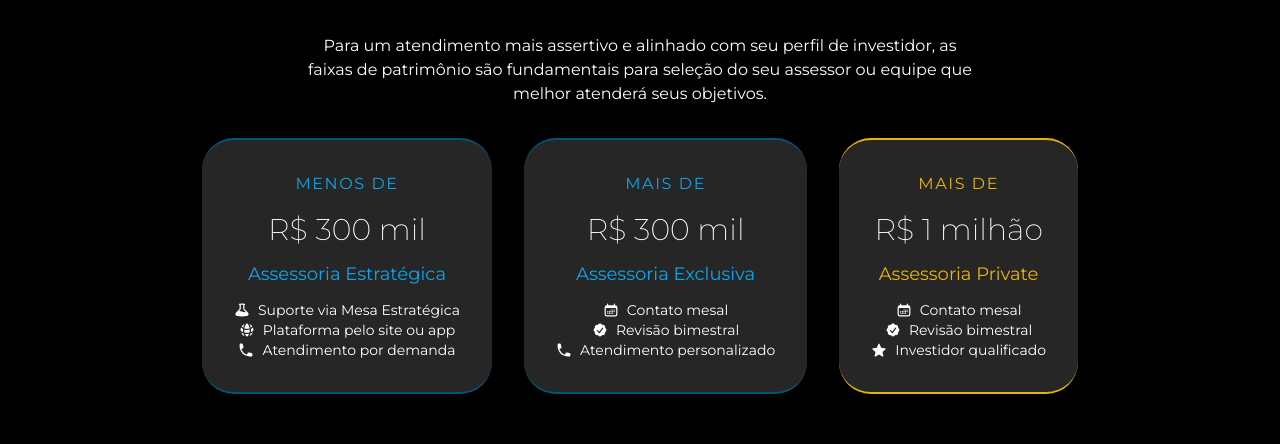
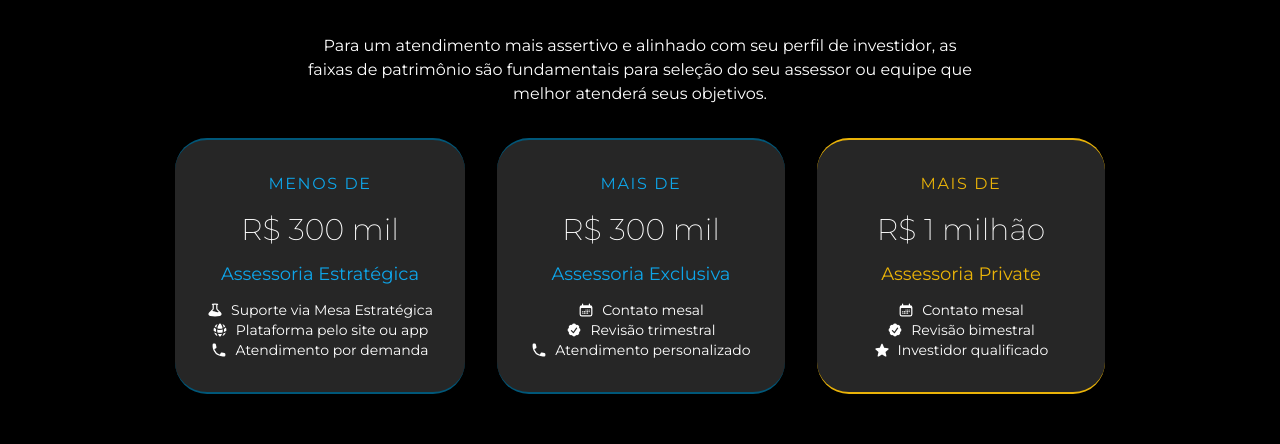
Before and after one commit to GuiHolanda/stock_position_control, a Next.js app in the folder frontend/: page / in a window 1280 px wide. Shown: the part 1540-1984 px from the top of the page. Built offline with nearby package versions, Linux system fonts and the light colour scheme.

Commit message:
fix: small changes to faixas de assessoria section and nosso time adjustment

```diff
--- a/frontend/src/app/nosso-time/page.tsx
+++ b/frontend/src/app/nosso-time/page.tsx
@@ -2,19 +2,22 @@ import { DefaultPageSection } from "../../components/UI/DefaultPageSection";
 import { CustomText } from "../../components/UI/Texts";
 
 const assessores = [
+  { cod: "71070", name: "André Moz" },
+  { cod: "24119", name: "Emanuel Diniz" },
+  { cod: "21729", name: "Francisco Barbosa" },
   { cod: "22740", name: "Guilherme Holanda" },
-  { cod: "71070", name: "André Moz" },
-  { cod: "23637", name: "Emanuel Diniz" },
-  { cod: "24119", name: "Francisco Barbosa" },
-  { cod: "21729", name: "Leonardo Rodrigues" },
-  { cod: "20323", name: "Luiz de Andrade" },
-  { cod: "21638", name: "Makarenna Portugal" },
-  { cod: "73232", name: "Nicole Magalhães" },
-  { cod: "23768", name: "Paulo Lessa" },
-  { cod: "69180", name: "Renata de Albuquerque" },
-  { cod: "42291", name: "Yuri Fernandes" },
-  { cod: "22828", name: "Guilherme Holanda" },
+  { cod: "20323", name: "Leonardo Rodrigues" },
+  { cod: "50486", name: "Lucas Souza" },
+  { cod: "21638", name: "Luiz de Andrade" },
+  { cod: "73232", name: "Makarenna Portugal" },
   { cod: "22919", name: "Marcus Lopes" },
+  { cod: "23768", name: "Nicole Magalhães" },
+  { cod: "69180", name: "Paulo Lessa" },
+  { cod: "42291", name: "Renata de Albuquerque" },
+  { cod: "23637", name: "Rômulo Halliday" },
+  { cod: "47798", name: "Thiago Miotto" },
+  { cod: "44112", name: "Victor Lúcio" },
+  { cod: "22828", name: "Yuri Fernandes" },
 ];
 
 export default function Page() {
--- a/frontend/src/app/page.tsx
+++ b/frontend/src/app/page.tsx
@@ -158,7 +158,7 @@ export default function Page() {
           </CustomText.Paragraph>
           <div className="col-span-12 flex flex-wrap justify-center gap-4 md:gap-8">
             <CardLayout01.Frame className="text-center bg-neutral-800 border-azul_sereno border-y-2">
-              <div>
+              <div className="flex flex-col justify-center">
                 <CustomText.Paragraph
                   fontSize="md"
                   maxWidth="lg"
@@ -168,7 +168,6 @@ export default function Page() {
                 </CustomText.Paragraph>
                 <CustomText.Title
                   fontSize="sm"
-                  maxWidth="sm"
                   className="text-white font-extralight"
                 >
                   R$ 300 mil
@@ -176,8 +175,7 @@ export default function Page() {
               </div>
               <CustomText.Paragraph
                 fontSize="lg"
-                maxWidth="md"
-                className="text-sky-500"
+                className="text-sky-500 mx-auto"
               >
                 Assessoria Estratégica
               </CustomText.Paragraph>
@@ -185,26 +183,26 @@ export default function Page() {
               <ul className="flex flex-col items-center">
                 <li className="flex gap-1 md:gap-2 text-white items-center">
                   <BeakerIcon className="size-2 md:size-4" />
-                  <CustomText.Paragraph fontSize="sm" maxWidth="sm">
+                  <CustomText.Paragraph fontSize="sm">
                     Suporte via Mesa Estratégica
                   </CustomText.Paragraph>
                 </li>
                 <li className="flex gap-1 md:gap-2 text-white items-center">
                   <GlobeAltIcon className="size-2 md:size-4" />
-                  <CustomText.Paragraph fontSize="sm" maxWidth="sm">
+                  <CustomText.Paragraph fontSize="sm">
                     Plataforma pelo site ou app
                   </CustomText.Paragraph>
                 </li>
                 <li className="flex gap-1 md:gap-2 text-white items-center">
                   <PhoneIcon className="size-2 md:size-4" />
-                  <CustomText.Paragraph fontSize="sm" maxWidth="sm">
+                  <CustomText.Paragraph fontSize="sm">
                     Atendimento por demanda
                   </CustomText.Paragraph>
                 </li>
               </ul>
             </CardLayout01.Frame>
             <CardLayout01.Frame className="text-center bg-neutral-800 border-azul_sereno border-y-2">
-              <div>
+              <div className="flex flex-col justify-center">
                 <CustomText.Paragraph
                   fontSize="md"
                   maxWidth="lg"
@@ -214,7 +212,6 @@ export default function Page() {
                 </CustomText.Paragraph>
                 <CustomText.Title
                   fontSize="sm"
-                  maxWidth="sm"
                   className=" text-white font-extralight"
                 >
                   R$ 300 mil
@@ -223,7 +220,7 @@ export default function Page() {
               <CustomText.Paragraph
                 fontSize="lg"
                 maxWidth="md"
-                className="text-sky-500"
+                className="text-sky-500 mx-auto"
               >
                 Assessoria Exclusiva
               </CustomText.Paragraph>
@@ -231,26 +228,26 @@ export default function Page() {
               <ul className="flex flex-col items-center">
                 <li className="flex gap-1 md:gap-2 text-white items-center">
                   <CalendarDaysIcon className="size-2 md:size-4" />
-                  <CustomText.Paragraph fontSize="sm" maxWidth="sm">
+                  <CustomText.Paragraph fontSize="sm">
                     Contato mesal
                   </CustomText.Paragraph>
                 </li>
                 <li className="flex gap-1 md:gap-2 text-white items-center">
                   <CheckBadgeIcon className="size-2 md:size-4" />
-                  <CustomText.Paragraph fontSize="sm" maxWidth="sm">
-                    Revisão bimestral
+                  <CustomText.Paragraph fontSize="sm">
+                    Revisão trimestral
                   </CustomText.Paragraph>
                 </li>
                 <li className="flex gap-1 md:gap-2 text-white items-center">
                   <PhoneIcon className="size-2 md:size-4" />
-                  <CustomText.Paragraph fontSize="sm" maxWidth="sm">
+                  <CustomText.Paragraph fontSize="sm">
                     Atendimento personalizado
                   </CustomText.Paragraph>
                 </li>
               </ul>
             </CardLayout01.Frame>
             <CardLayout01.Frame className="text-center bg-neutral-800 border-yellow-500 border-y-2">
-              <div>
+              <div className="flex flex-col justify-center">
                 <CustomText.Paragraph
                   fontSize="md"
                   maxWidth="lg"
@@ -260,7 +257,6 @@ export default function Page() {
                 </CustomText.Paragraph>
                 <CustomText.Title
                   fontSize="sm"
-                  maxWidth="sm"
                   className="text-white font-extralight"
                 >
                   R$ 1 milhão
@@ -269,7 +265,7 @@ export default function Page() {
               <CustomText.Paragraph
                 fontSize="lg"
                 maxWidth="md"
-                className="text-yellow-500"
+                className="text-yellow-500 mx-auto"
               >
                 Assessoria Private
               </CustomText.Paragraph>
@@ -277,19 +273,19 @@ export default function Page() {
               <ul className="flex flex-col items-center">
                 <li className="flex gap-1 md:gap-2 text-white items-center">
                   <CalendarDaysIcon className="size-2 md:size-4" />{" "}
-                  <CustomText.Paragraph fontSize="sm" maxWidth="sm">
+                  <CustomText.Paragraph fontSize="sm">
                     Contato mesal
                   </CustomText.Paragraph>
                 </li>
                 <li className="flex gap-1 md:gap-2 text-white items-center">
                   <CheckBadgeIcon className="size-2 md:size-4" />
-                  <CustomText.Paragraph fontSize="sm" maxWidth="sm">
+                  <CustomText.Paragraph fontSize="sm">
                     Revisão bimestral
                   </CustomText.Paragraph>
                 </li>
                 <li className="flex gap-1 md:gap-2 text-white items-center">
                   <StarIcon className="size-2 md:size-4" />
-                  <CustomText.Paragraph fontSize="sm" maxWidth="sm">
+                  <CustomText.Paragraph fontSize="sm">
                     Investidor qualificado
                   </CustomText.Paragraph>
                 </li>
--- a/frontend/src/components/UI/CardLayout01.tsx
+++ b/frontend/src/components/UI/CardLayout01.tsx
@@ -4,7 +4,7 @@ import { CustomText } from "./Texts";
 const CardFrame = (props: HTMLAttributes<HTMLElement>) => {
   return (
     <div
-      className={`flex flex-col gap-1 md:gap-3 max-w-48 md:max-w-80 max-h-96 rounded-[32px] p-4 md:p-8 shadow-xl ${props.className}`}
+      className={`flex flex-col gap-1 md:gap-3 min-w-48 min-h-40 md:min-w-72 md:min-h-56 md:max-w-80 max-h-96 rounded-[32px] p-4 md:p-8 shadow-xl ${props.className}`}
     >
       {props.children}
     </div>
```
